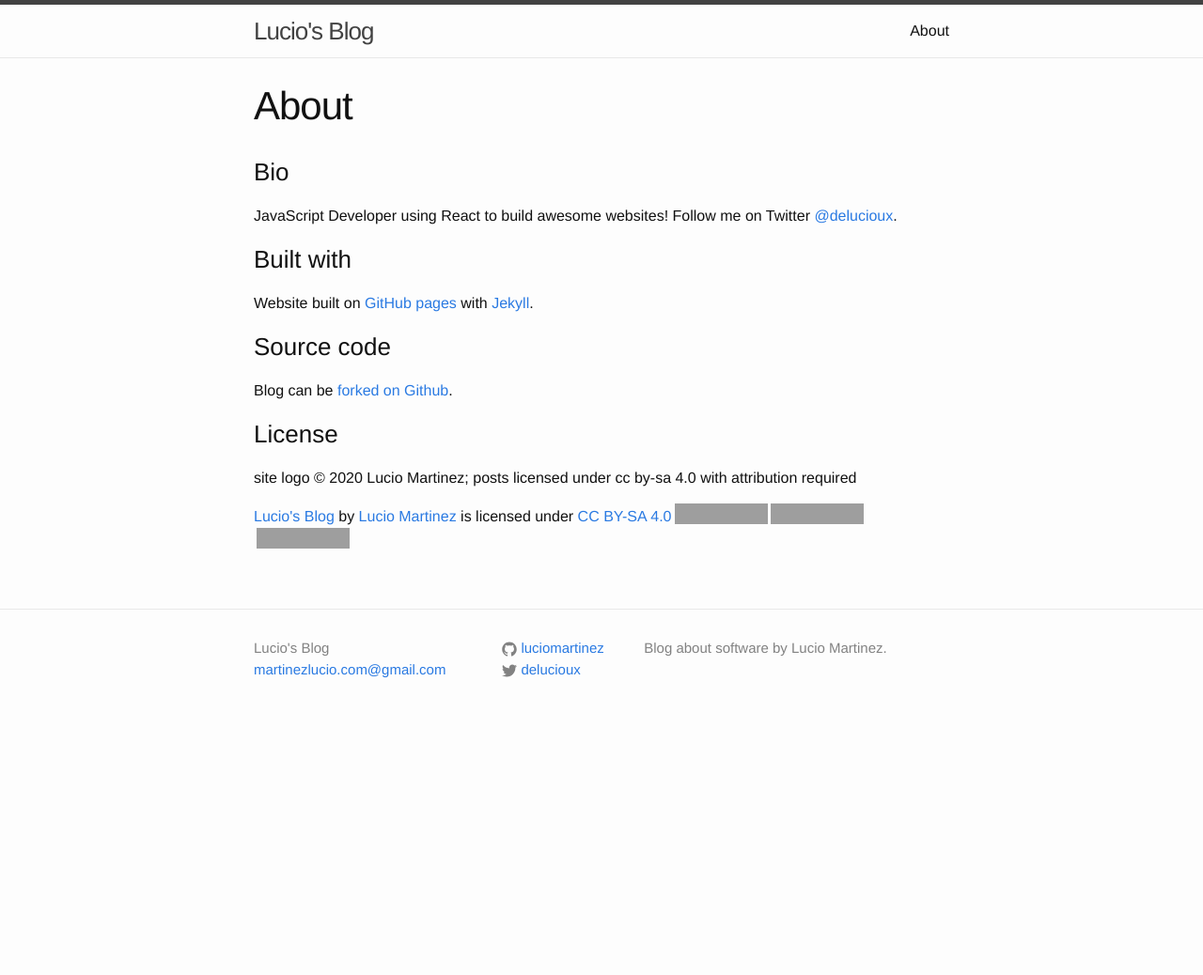
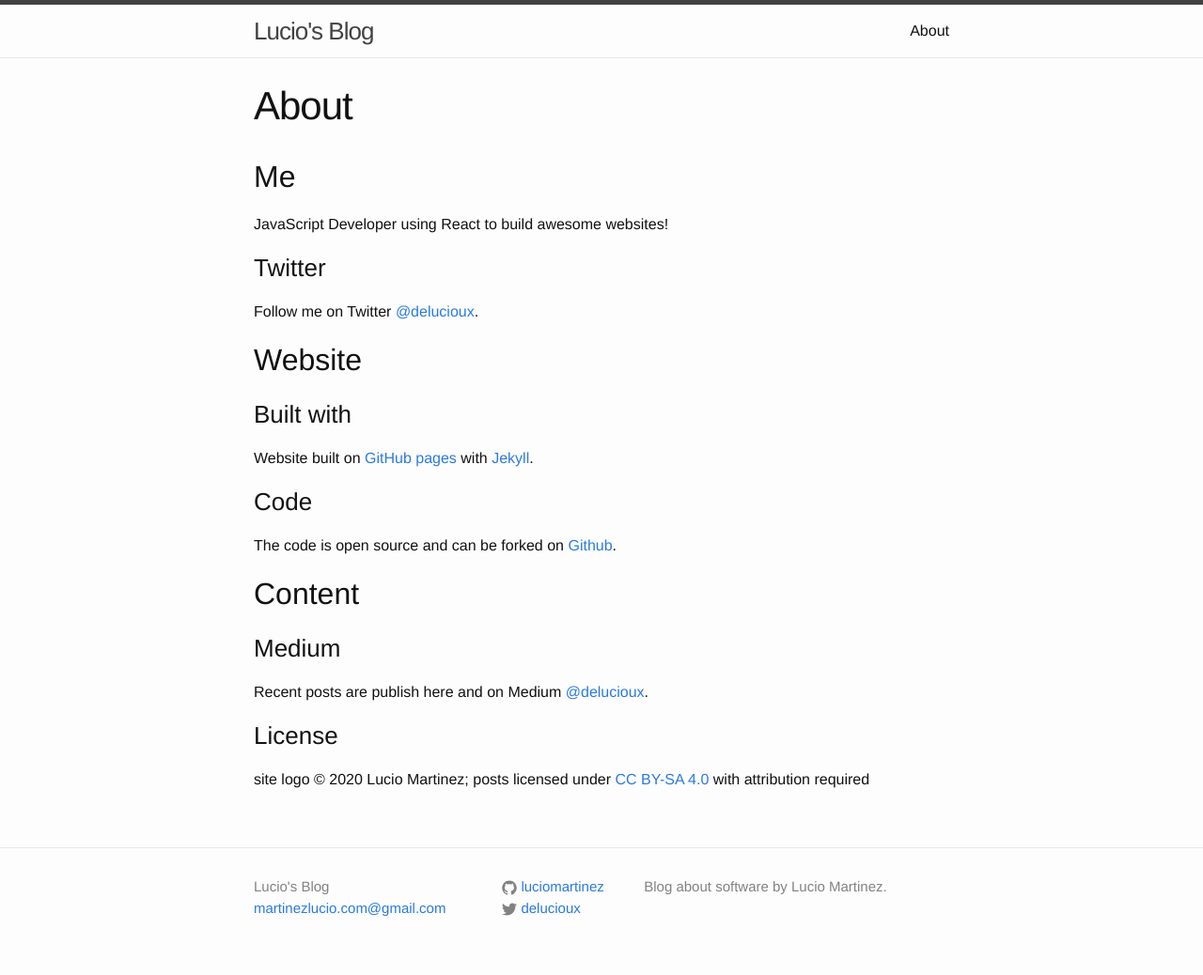
Before and after one commit to luciomartinez/luciomartinez.github.io, a Jekyll site: the page built from about.md, in a window 1280 px wide. Shown: the whole page at 94% size. Built offline with Jekyll 4.4.1, drawn with Linux system fonts in a browser that asks for light colours; comment, search, counter and statistics services are not loaded; before the commit the page ends 900 px from its top, so only the background shows below that; grey boxes are pictures that could not be loaded.

Commit message:
Update about.md

```diff
--- a/about.md
+++ b/about.md
@@ -3,18 +3,22 @@
 title: About
 permalink: /about/
 ---
-### Bio
+## Me
 JavaScript Developer using React to build awesome websites!
+
+### Twitter
 Follow me on Twitter [@delucioux](https://twitter.com/delucioux).
 
+## Website
 ### Built with
 Website built on [GitHub pages](https://pages.github.com/) with [Jekyll](http://jekyllrb.com/).
 
-### Source code
-Blog can be [forked on Github](https://github.com/{{ site.github_username }}/{{ site.github_username }}.github.io).
+### Code
+The code is open source and can be forked on [Github](https://github.com/{{ site.github_username }}/{{ site.github_username }}.github.io).
+
+## Content
+### Medium
+Recent posts are publish here and on Medium [@delucioux](https://medium.com/@delucioux).
 
 ### License
-
-site logo © 2020 Lucio Martinez; posts licensed under cc by-sa 4.0 with attribution required
-
-<p xmlns:dct="http://purl.org/dc/terms/" xmlns:cc="http://creativecommons.org/ns#" class="license-text"><a rel="cc:attributionURL" property="dct:title" href="https://luciomartinez.github.io">Lucio's Blog</a> by <a rel="cc:attributionURL dct:creator" property="cc:attributionName" href="https://twitter.com/delucioux">Lucio Martinez</a> is licensed under <a rel="license" href="https://creativecommons.org/licenses/by-sa/4.0">CC BY-SA 4.0<img style="height:22px!important;margin-left:3px;vertical-align:text-bottom;" src="https://mirrors.creativecommons.org/presskit/icons/cc.svg?ref=chooser-v1" /><img style="height:22px!important;margin-left:3px;vertical-align:text-bottom;" src="https://mirrors.creativecommons.org/presskit/icons/by.svg?ref=chooser-v1" /><img style="height:22px!important;margin-left:3px;vertical-align:text-bottom;" src="https://mirrors.creativecommons.org/presskit/icons/sa.svg?ref=chooser-v1" /></a></p>
+site logo © 2020 Lucio Martinez; posts licensed under <a rel="license" href="https://creativecommons.org/licenses/by-sa/4.0">CC BY-SA 4.0</a> with attribution required
```
